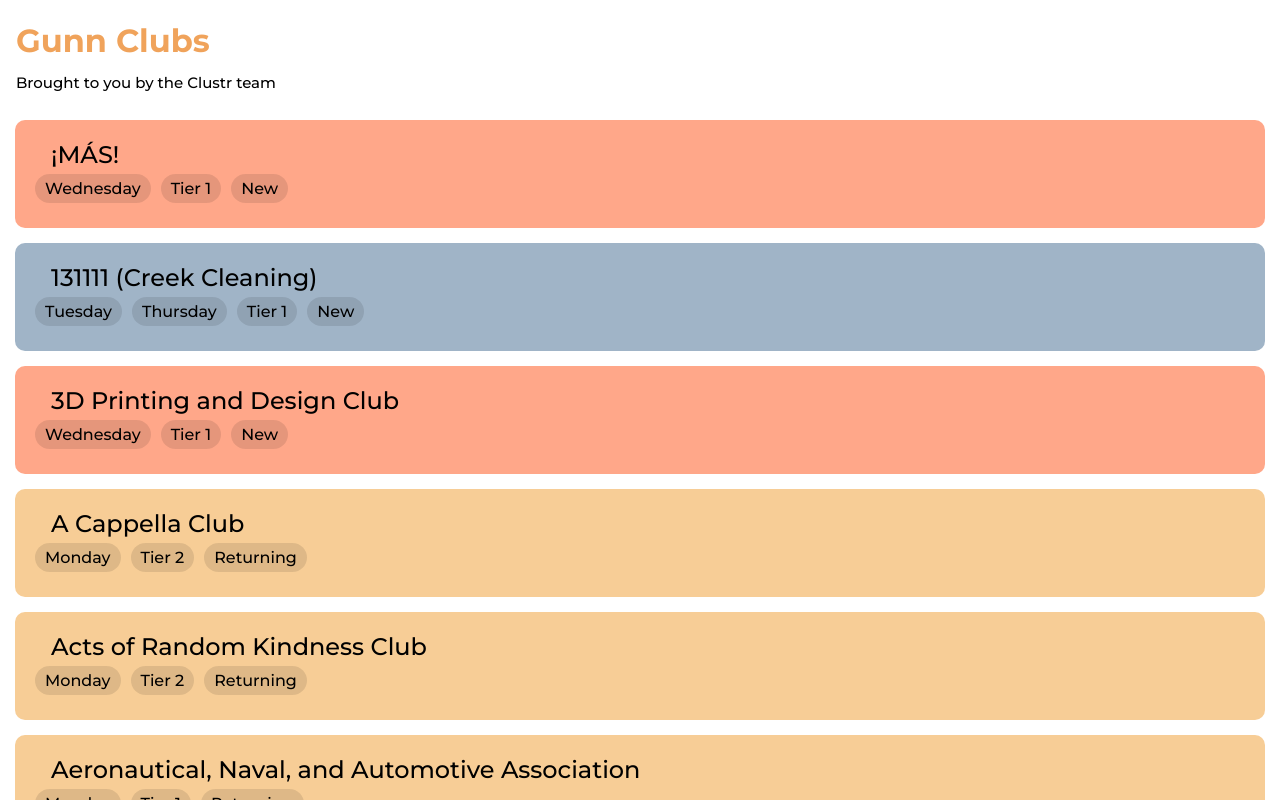
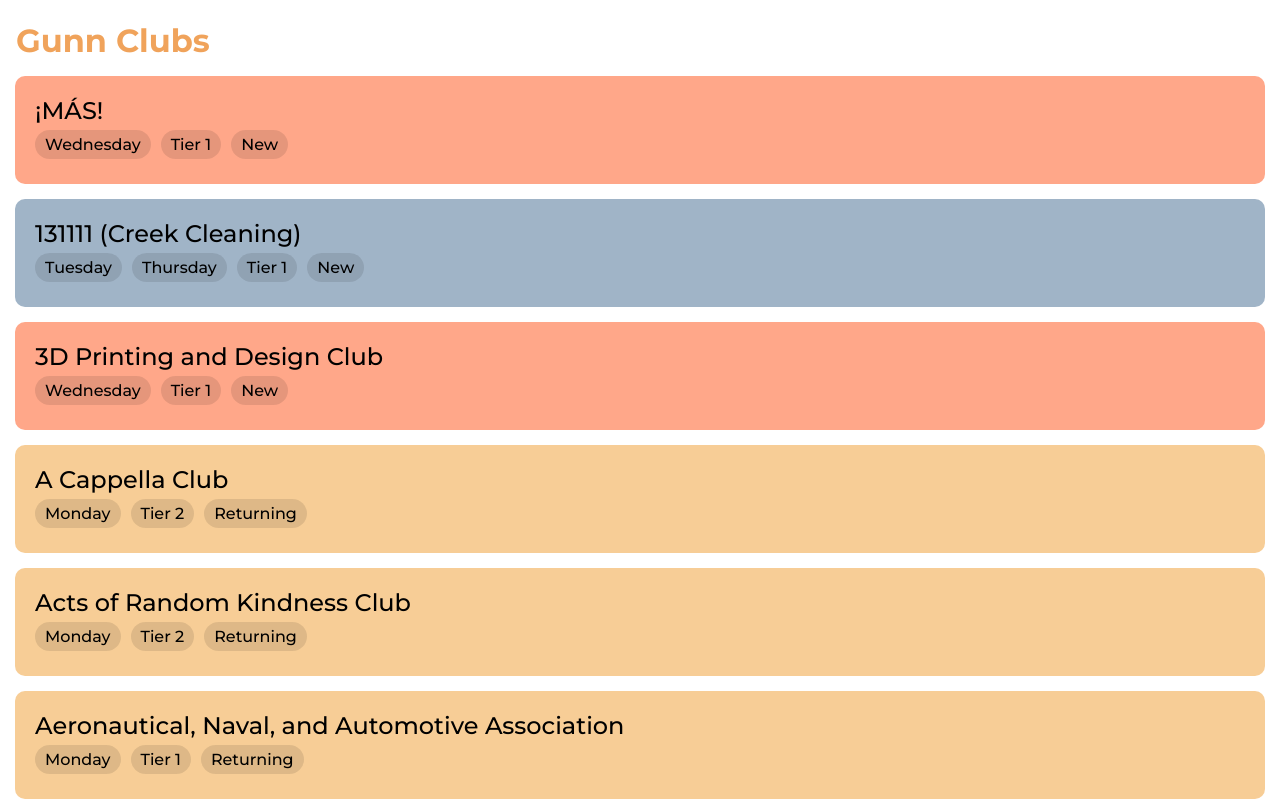
Before and after one commit to GHSClubs/Clustr-Web-App, a React (Create React App) app: page / in a window 1280 px wide. Shown: the top 800 px of the page. Built offline with nearby package versions, Linux system fonts and the light colour scheme.

Commit message:
promo = nono
bye bye clustr brand

```diff
--- a/public/index.html
+++ b/public/index.html
@@ -6,8 +6,7 @@
     <meta name="viewport" content="width=device-width, initial-scale=1" />
     <meta name="theme-color" content="#ffa789" />
     <h1> Gunn Clubs </h1>
-    <h2> Brought to you by the Clustr team </h2>
-    <meta
+      <meta
       name="description"
       content="Browse through the numerous clubs at Gunn and learn more about them!"
     />
@@ -26,10 +25,14 @@
       work correctly both with client-side routing and a non-root public URL.
       Learn how to configure a non-root public URL by running `npm run build`.
     -->
+
     <title>Gunn Club Browser</title>
+
   </head>
   <body>
+
     <noscript>You need to enable JavaScript to run this app.</noscript>
+
     <div id="root"></div>
     <!--
       This HTML file is a template.
@@ -41,5 +44,6 @@
       To begin the development, run `npm start` or `yarn start`.
       To create a production bundle, use `npm run build` or `yarn build`.
     -->
+
   </body>
 </html>
--- a/src/index.css
+++ b/src/index.css
@@ -20,11 +20,8 @@ h1{
   margin-bottom: .2px;
   color: #f0a35b;
 }
-h2{
-  padding-left: 1rem;
-  font-weight: 500;
-  font-size: 15px;
-}
+
+
 
 body {
   margin: 0;
```
